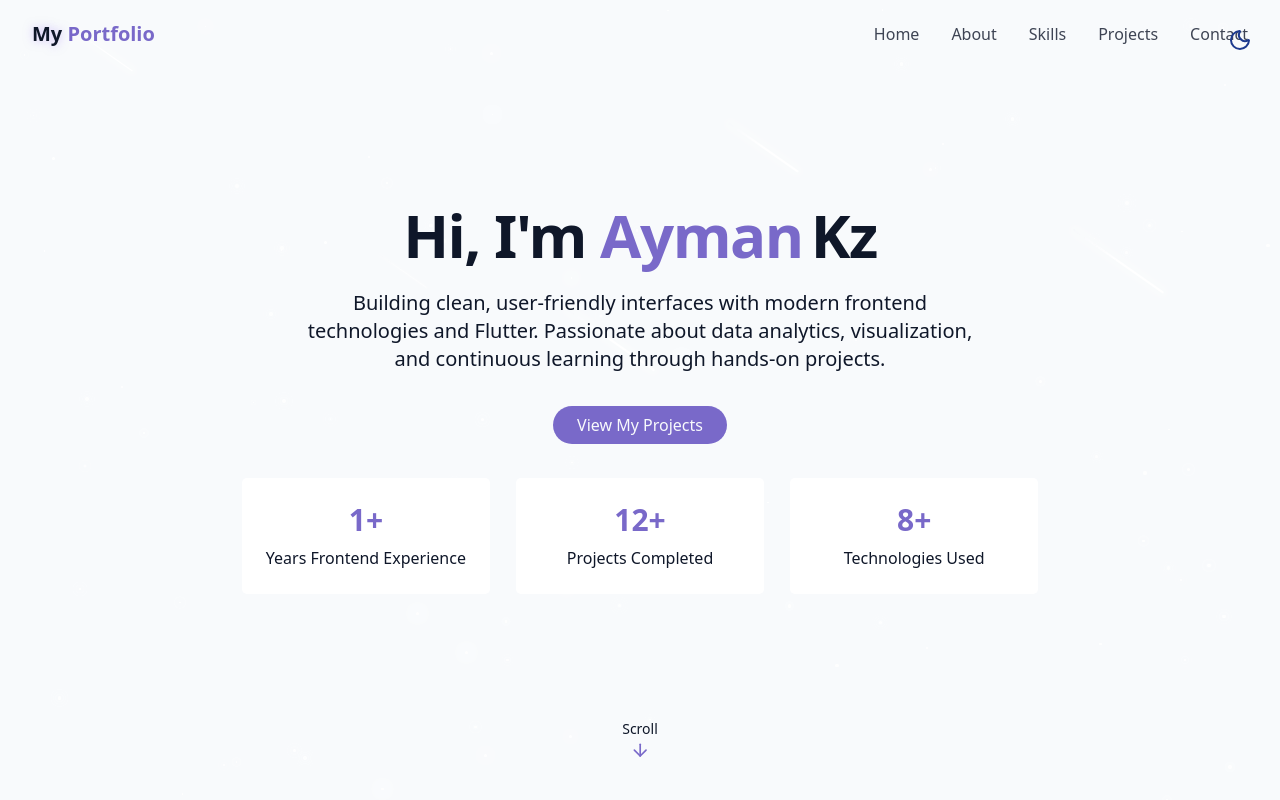
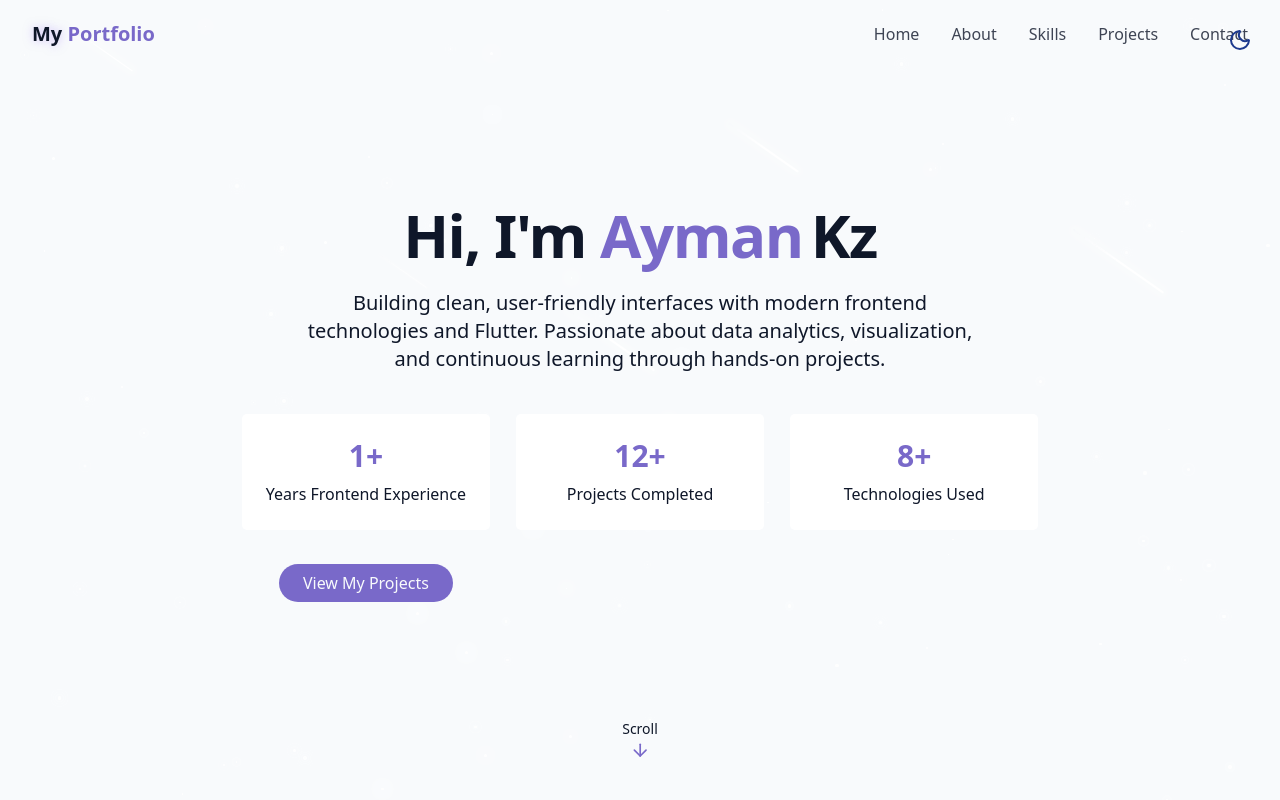
Before and after one commit to Ayman-Kz25/My-Portfolio, a React (Vite) app: page / in a window 1280 px wide. Shown: the top 800 px of the page. Built offline with nearby package versions, Linux system fonts and the light colour scheme.

Commit message:
change btn position in hero section

```diff
--- a/src/components/Hero.jsx
+++ b/src/components/Hero.jsx
@@ -49,12 +49,6 @@ function Hero() {
             technologies and Flutter. Passionate about data analytics,
             visualization, and continuous learning through hands-on projects.
           </p>
-
-          <div className="pt-4 opacity-0 animate-fade-in-delay-4">
-            <a href="#projects" className="cosmic-btn">
-              View My Projects
-            </a>
-          </div>
         </div>
       </div>
 
@@ -81,6 +75,12 @@ function Hero() {
           </h3>
           <p className="text-muted-foreground mt-2">Technologies Used</p>
         </div>
+
+                  <div className="pt-4 opacity-0 animate-fade-in-delay-4">
+            <a href="#projects" className="cosmic-btn">
+              View My Projects
+            </a>
+          </div>
       </div>
 
       <div className="absolute bottom-8 left-1/2 transform -translate-x-1/2 flex flex-col items-center animate-bounce">
```
